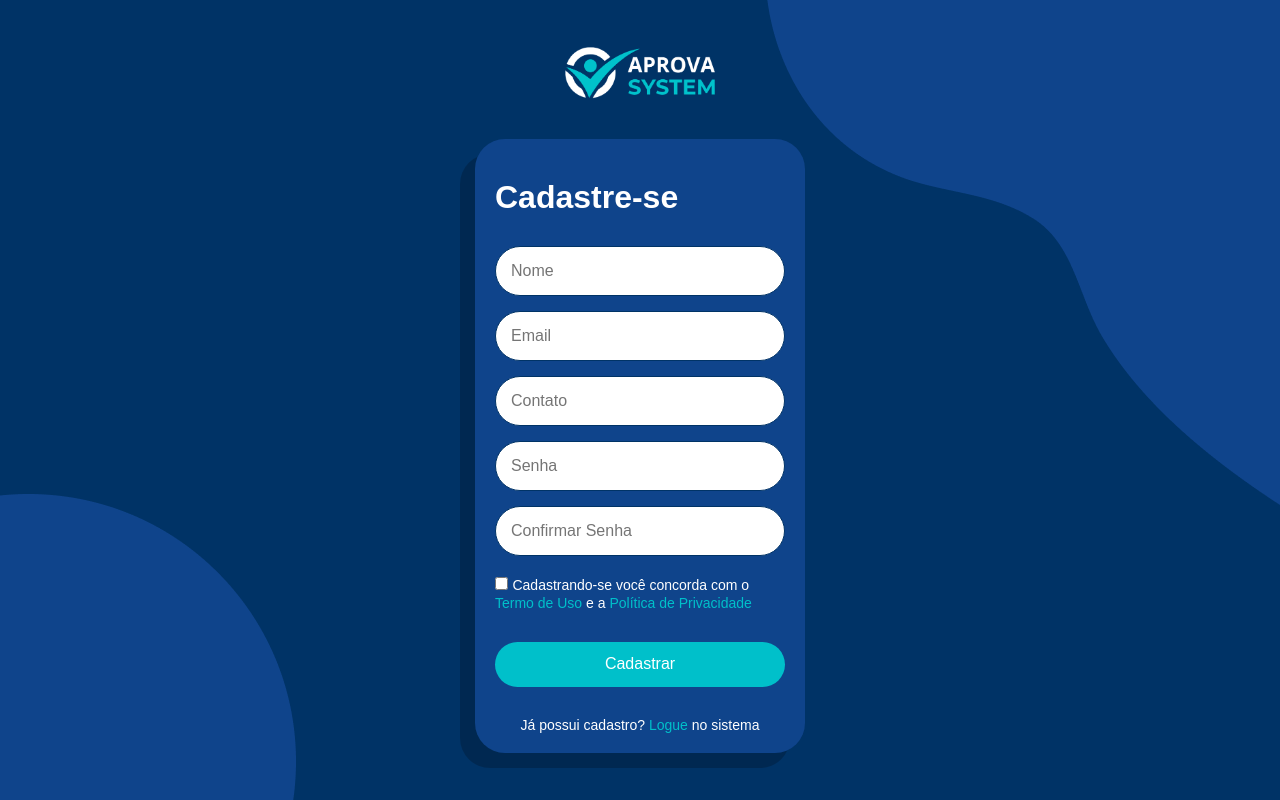
After one commit to gabrielrosalino/aprosys, a Django app: page /user_registration/ in a window 1280 px wide. The commit adds this page. Run offline with Django 5.2, Linux system fonts and the light colour scheme.

Commit message:
feat: cadastro de usuários externo + ajustes de logos

```diff
--- a/aprosys/aprosys/static/css/registration.css
+++ b/aprosys/aprosys/static/css/registration.css
@@ -1,3 +1,30 @@
+:root {
+    /* CORES */
+    --color-bg-dark: #003366;
+    --color-bg-medium: #0F448B;
+    --color-bg-light: #E6E6E6;
+    --color-font-dark: #b6b8b8;
+    --color-font-light: #fff;
+    --color-font-green: #00c0ca;
+    --color-btn: #00c0ca;
+    --color-btn-hover: #02b0b9;
+    --color-input-bg: #ffffff;
+    --color-input-border: #003366;
+    --color-input-border-active: #00c0ca;
+    --color-error: #ff0000;
+
+    /* FONTE */
+    --font-family: Arial, Helvetica, sans-serif;
+    --font-size-mobile: 1rem;
+    --font-size-mobile-sm: 0.875rem;
+    --font-size-mobile-lg: 1.25rem;
+    --font-size-desktop: 1.25rem;
+    --font-size-desktop-sm: 1rem;
+    --font-size-desktop-lg: 1.5rem;
+}
+
+/* ----------------- GLOBAL ----------------- */
+
 *  {
 margin: 0;
 padding: 0;
@@ -10,114 +37,16 @@ body {
     height: 100vh;
     width: 100vw;
     align-items: center;
-    background-color: #00172D;
-    font-family: Arial, Helvetica, sans-serif;
+    background-color: var(--color-bg-dark);
+    font-family: var(--font-family);
+    font-size: var(--font-size-mobile);
+    color: var(--color-font-light);
 }
 
-
-/* ----------------- FORMULÁRIO E LOGO ----------------- */
 .container {
     display: flex;
     flex-direction: column;
     align-items: center;
-}
-
-.logo {
-    margin-bottom: 20px;
-}
-
-.form-container {
-    width: 500px;
-    max-width: 90vw;
-    background: #173048;
-    padding: 30px 30px;
-    border-radius: 30px;
-    box-shadow: -20px 20px 0px rgba(0, 0, 0, 0.2);
-}
-
-.user-details {
-    display: flex;
-    flex-direction: column;
-    gap: 10px;
-    margin-block-end: 10px;
-}
-
-.input-box input {
-    width: 100%;
-    font-size: 18px;
-    border-radius: 30px;
-    padding: 15px;
-    border: none;
-}
-
-.esqueci-senha {
-    display: flex;
-    justify-content: end;
-}
-
-.esqueci-senha a {
-    color: #b6b8b8;
-}
-
-.container form .button {
-    display: flex;
-    justify-content: center;
-    align-items: center;
-    padding: 30px;
-}
-
-form .button input {
-    height: 45px;
-    min-width: 125px;
-    padding: 0 20px;
-    font-size: 20px;
-    background-color: #00A19A;
-    border-radius: 30px;
-    color: #fff;
-    border: none;
-    cursor: pointer;
-    white-space: nowrap;
-}
-
-form .button input:hover {
-    background-color: #008d87;
-    transform: scale(1.05);
-}
-
-.button {
-    display: flex;
-    justify-content: center;
-    align-items: center;
-}
-
-.login-return-button {
-    display: inline-block;
-    background-color: #00A19A;
-    color: #fff;
-    text-decoration: none;
-    padding: 12px 24px;
-    font-size: 18px;
-    border-radius: 30px;
-    transition: background-color 0.3s ease, transform 0.2s ease;
-    text-align: center;
-    min-width: 150px;
-}
-
-.login-return-button:hover {
-    background-color: #008d87;
-    transform: scale(1.05);
-}
-
-.error-message p {
-    color: rgb(255, 51, 0) !important;
-    font-weight: bold !important;
-    margin-bottom: 1rem !important;
-}
-
-.field-error p {
-    color: rgb(255, 51, 0) !important;
-    font-weight: bold !important;
-    margin-bottom: 0.5rem !important;
 }
 
 /* ----------------- VETORES DO FUNDO ----------------- */
@@ -136,3 +65,183 @@ form .button input:hover {
     left: 0;
     z-index: -1;
 }
+
+/* ----------------- LINKS TEXTUAIS ----------------- */
+.text-link {
+    font-size: var(--font-size-mobile-sm);
+}
+
+
+.text-link a {
+    color: var(--color-font-green);
+    text-decoration: none;
+}
+
+.text-link a:hover {
+    color: var(--color-font-light);
+    text-decoration: underline;
+    font-weight: 700;
+    transition: 0.1s ease-in-out;
+    transform: scale(1.05);
+}
+
+/* ----------------- BOTÕES ----------------- */
+
+.container form .button {
+    display: flex;
+    justify-content: center;
+    align-items: center;
+    padding: 30px 0;
+}
+
+form .button input {
+    height: 45px;
+    width: 100%;
+    padding: 0 20px;
+    font-size: var(--font-size-lg);
+    background-color: var(--color-btn);
+    border-radius: 30px;
+    color: var(--color-font-light);
+    border: none;
+    cursor: pointer;
+    white-space: nowrap;
+}
+
+form .button input:hover {
+    background-color: var(--color-btn-hover);
+    transform: scale(1.05);
+}
+
+.button {
+    display: flex;
+    justify-content: center;
+    align-items: center;
+}
+
+/* .login-return-button {
+    display: inline-block;
+    background-color: var(--btn-color);
+    color: #fff;
+    text-decoration: none;
+    padding: 12px 24px;
+    font-size: 18px;
+    border-radius: 30px;
+    transition: background-color 0.3s ease, transform 0.2s ease;
+    text-align: center;
+    min-width: 150px;
+} */
+
+/* .login-return-button:hover {
+    background-color: rgb(0, 141, 135);
+    transform: scale(1.05);
+} */
+
+/* ----------------- CHECKBOX ----------------- */
+
+.checkbox-container label input[type="checkbox"] {
+    margin-right: 8px;
+    width: 16px;
+    height: 16px;
+    accent-color: #00A19A;
+}
+
+
+/* ----------------- CARD PRINCIPAL ----------------- */
+
+.logo {
+    width: 150px;
+    margin-bottom: 40px;
+}
+
+.form-container {
+    width: 330px;
+    max-width: 90vw;
+    background: var(--color-bg-medium);
+    padding: 40px 20px 20px;
+    border-radius: 30px;
+    box-shadow: -15px 15px 0px rgba(0, 0, 0, 0.2);
+}
+
+h1 {
+    margin-bottom: 30px;
+}
+
+/* ----------------- FORMULÁRIO ----------------- */
+
+.user-form {
+    display: flex;
+    flex-direction: column;
+    gap: 15px;
+    margin-block-end: 10px;
+}
+
+.input-box input {
+    width: 100%;
+    border-radius: 30px;
+    padding: 15px;
+    border: var(--color-input-border) 1px solid;
+    font-size: var(--font-size-mobile);
+}
+
+.input-box input:focus-visible {
+    outline: none;
+    border: var(--color-input-border-active) 4px solid;
+}
+
+.esqueci-senha {
+    display: flex;
+    justify-content: end;
+}
+
+/* ----------------- ERROS ----------------- */
+.error-container {
+    display: flex;
+    min-height: 20px;
+    align-items: stretch;
+    background-color: var(--color-bg-light);
+    margin-bottom: 20px;
+    border-radius: 20px;
+    color: var(--color-error);
+    font-weight: 700;
+    font-size: var(--font-size-mobile-sm);
+}
+
+.error-icon-container {
+    min-height: 100%;
+    display: flex;
+    align-self: stretch;
+    align-items: center;
+    justify-content: center;
+    padding: 5px;
+    border-radius: 20px 0 0 20px;
+    background-color: var(--color-error);
+}
+
+.error-icon-container img {
+    height: 21px;
+    width: auto;
+    object-fit: contain;
+    display: block;
+}
+
+.error-message {
+    margin: 10px;
+}
+
+.input-error {
+    outline: none;
+    border: var(--color-error) 4px solid;
+}
+
+/* ----------------- CADASTRO ----------------- */
+.cadastro {
+    display: flex;
+    justify-content: center;
+    gap: 5px;
+}
+
+/* ----------------- ACEITE DE CADASTRO ----------------- */
+
+.permission-container {
+    margin-top: 20px;
+}
--- a/aprosys/aprosys/templates/registration/password_reset_complete.html
+++ b/aprosys/aprosys/templates/registration/password_reset_complete.html
@@ -6,7 +6,7 @@
 {% block content %}
 <div class="container">
 
-    <img class="logo" src="{% static 'img/Logo.png' %}" alt="Logo" />
+    <img class="logo" src="{% static 'img/logoBrancoVerde.png' %}" alt="Logo" />
 
     <div class="form-container">
 
--- a/aprosys/aprosys/templates/registration/password_reset_confirm.html
+++ b/aprosys/aprosys/templates/registration/password_reset_confirm.html
@@ -6,7 +6,7 @@
 {% block content %}
 <div class="container">
 
-    <img class="logo" src="{% static 'img/Logo.png' %}" alt="Logo" />
+    <img class="logo" src="{% static 'img/logoBrancoVerde.png' %}" alt="Logo" />
 
     <div class="form-container">
 
--- a/aprosys/aprosys/templates/registration/password_reset_done.html
+++ b/aprosys/aprosys/templates/registration/password_reset_done.html
@@ -6,7 +6,7 @@
 {% block content %}
 <div class="container">
 
-    <img class="logo" src="{% static 'img/Logo.png' %}" alt="Logo" />
+    <img class="logo" src="{% static 'img/logoBrancoVerde.png' %}" alt="Logo" />
 
     <div class="form-container">
 
--- a/aprosys/aprosys/templates/registration/password_reset_form.html
+++ b/aprosys/aprosys/templates/registration/password_reset_form.html
@@ -6,7 +6,7 @@
 {% block content %}
 <div class="container">
 
-    <img class="logo" src="{% static 'img/Logo.png' %}" alt="Logo" />
+    <img class="logo" src="{% static 'img/logoBrancoVerde.png' %}" alt="Logo" />
 
     <div class="form-container">
 
--- /dev/null
+++ b/aprosys/aprosys/templates/registration/user_registration.html
@@ -0,0 +1,67 @@
+{% extends "registration_base.html" %}
+{% load static %}
+
+{% block title %}Cadastro{% endblock %}
+
+{% block content %}
+<div class="container">
+
+    <img class="logo" src="{% static 'img/logoBrancoVerde.png' %}" alt="Logo" />
+
+    <div class="form-container">
+
+        <h1>Cadastre-se</h1>
+        {% if form.non_field_errors %}
+        <div class="error-container">
+            {% for error in form.non_field_errors %}
+            <div class="error-icon-container">
+                <img src="{% static 'img/icon-error.png' %}" alt="Error">
+            </div>
+                <p class="error-message">{{ error }}</p>
+            {% endfor %}
+        </div>
+        {% endif %}
+
+        <form method="post">
+            {% csrf_token %}
+
+            <div class="user-form">
+                <div class="input-box">
+                    <input type="text" name="nome" id="nome" placeholder="Nome" required>
+                </div>
+
+                <div class="input-box">
+                    <input type="email" name="email" id="email" placeholder="Email" required>
+                </div>
+
+                <div class="input-box">
+                    <input type="tel" name="contato" id="contato" placeholder="Contato" required pattern="\d{10,11}">
+                </div>
+
+                <div class="input-box">
+                    <input type="password" name="senha" id="senha" placeholder="Senha" required>
+                </div>
+
+                <div class="input-box">
+                    <input type="password" name="confirmar_senha" id="confirmar_senha" placeholder="Confirmar Senha" required>
+                </div>
+            </div>
+
+            <div class="permission-container checkbox-container">
+                <input type="checkbox" id="aceito" name="aceito" required>
+                <label class="text-link" for="aceito">Cadastrando-se você concorda com o <a href="#">Termo de Uso</a> e a <a href="#">Política de Privacidade</a></label>
+            </div>
+
+            <div class="button">
+                <input type="submit" value="Cadastrar">
+            </div>
+        </form>
+
+
+
+        <div class="cadastro text-link">
+            <p>Já possui cadastro? <a href="{% url 'login' %}">Logue</a> no sistema</p>
+        </div>
+    </div>
+</div>
+{% endblock %}
--- a/aprosys/modules/academico/urls.py
+++ b/aprosys/modules/academico/urls.py
@@ -7,6 +7,11 @@ from . import views
 urlpatterns = [
     path('accounts/', include('django.contrib.auth.urls')),
     path('', RedirectView.as_view(url='accounts/login/', permanent=False)),
+    path(
+        'user_registration/',
+        views.user_registration,
+        name='user_registration',
+    ),
     path('accounts/logout/', LogoutView.as_view(), name='logout'),
     path('home/', views.home, name='home'),
     # --------- Alunos ----------
--- a/aprosys/modules/academico/views.py
+++ b/aprosys/modules/academico/views.py
@@ -35,6 +35,10 @@ def role_required(allowed_roles):
 
     return decorator
 
+
+def user_registration(request):
+    return render(
+        request, 'registration/user_registration.html')
 
 @login_required
 def home(request):
```
Also changed, not shown: aprosys/aprosys/templates/registration/login.html (+28 -6 lines), aprosys/aprosys/static/img/icon-error.png (added), aprosys/aprosys/static/img/logoBrancoVerde.png (added), aprosys/aprosys/static/img/vector-1.png, aprosys/aprosys/static/img/vector-2.png.
